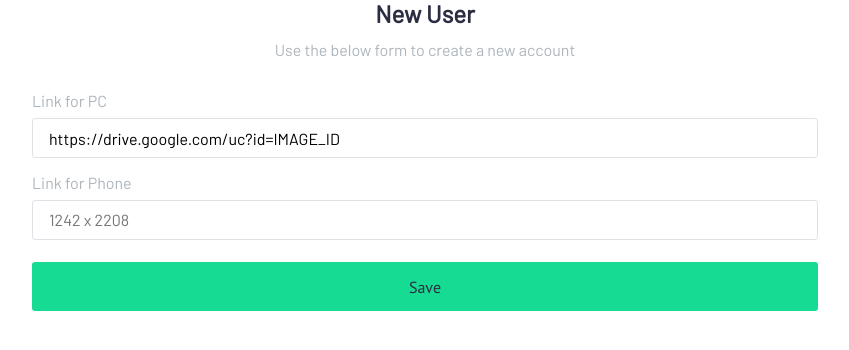
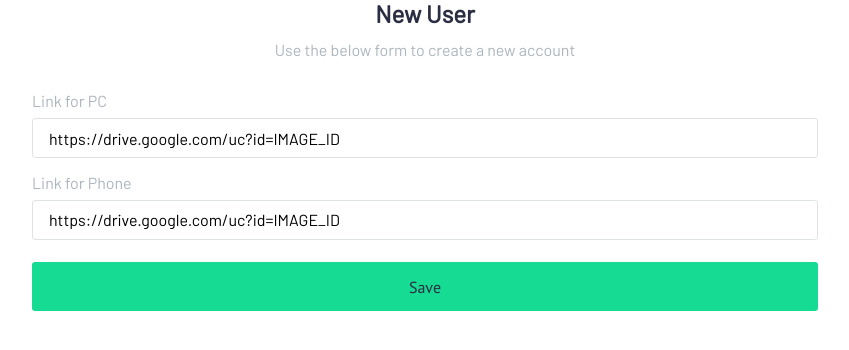
Before and after one commit to MuhammedHashimT/CRUD, a Node server app: template views/add_user.ejs in a window 1280 px wide. Shown: the part 161-511 px from the top of the page, without its empty margins (215-1064 px from the left). Run offline with Node 20, Linux system fonts and the light colour scheme; the template is opened without the code that fills it, so the values that code supplies are empty; some libraries are stand-ins or nearby versions.

Commit message:
gvsdfsdfsdfsdfsdf

```diff
--- a/package.json
+++ b/package.json
@@ -11,7 +11,7 @@
     "MAKKAR",
     "mongodb"
   ],
-  "author": "HISHAM AC",
+  "author": "FATAH",
   "license": "ISC",
   "dependencies": {
     "axios": "^0.21.4",
--- a/views/include/_form.ejs
+++ b/views/include/_form.ejs
@@ -3,12 +3,12 @@
     <div class="new_user">
         <div class="form-group">
             <label for="imagePC" class="text-light">Link for PC</label>
-            <input type="hidden" name="id" value="https://drive.google.com/uc?id=IMAGE_ID">
+            <input type="hidden" name="id" value="">
             <input type="text" name="imagePC" value="https://drive.google.com/uc?id=IMAGE_ID" placeholder="7680 x 4320" required>
         </div>
         <div class="form-group">
             <label for="imagePN" class="text-light">Link for Phone</label>
-            <input type="text" name="imagePN" value="" placeholder="1242 x 2208" required>
+            <input type="text" name="imagePN" value="https://drive.google.com/uc?id=IMAGE_ID" placeholder="1242 x 2208" required>
         </div>
         <div class="form-group">
             <button type="submit" class="btn text-dark update">Save</button>
```
Also changed, not shown: 1 other file.
